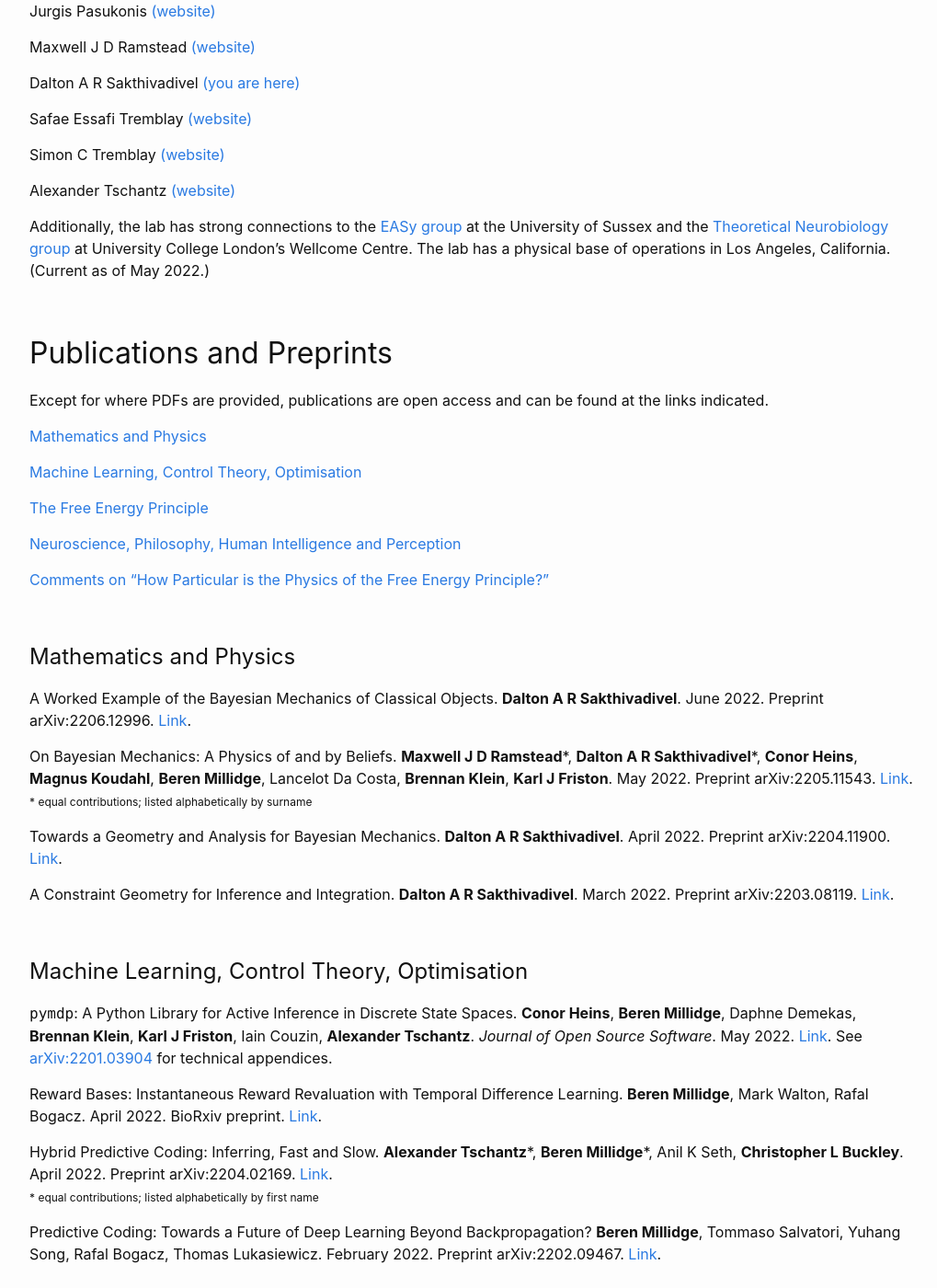
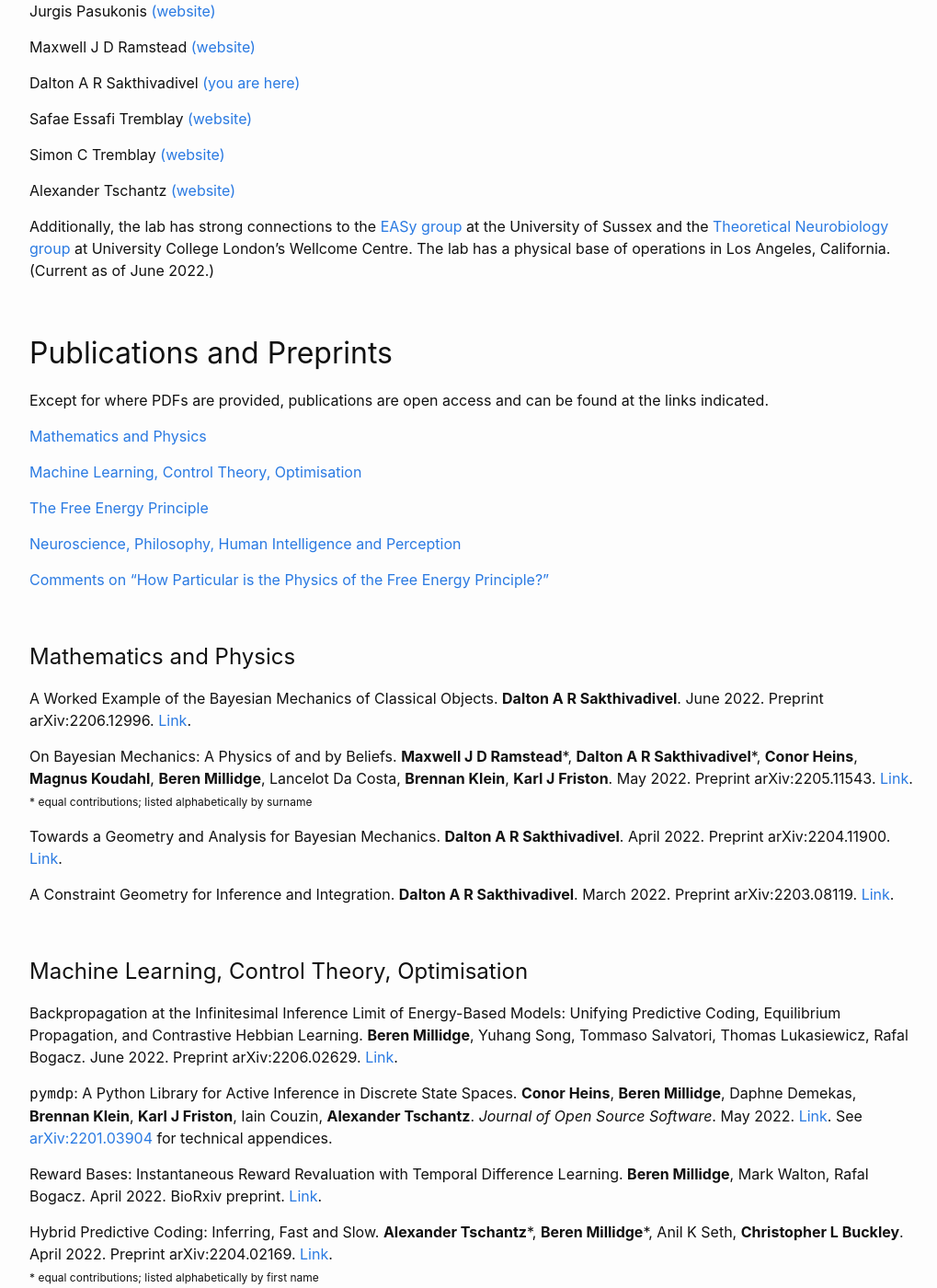
Before and after one commit to DARSakthi/DARSakthi.github.io, a Jekyll site: the page built from verses-lab.markdown, in a window 1280 px wide and 1400 px high, scrolled down 773 px. Shown: the whole window at 92% size, without its empty margins (126-1145 px from the left). Built offline with Jekyll 4.4.1, drawn with Linux system fonts in a browser that asks for light colours.

Commit message:
Added paper

```diff
--- a/verses-lab.markdown
+++ b/verses-lab.markdown
@@ -41,7 +41,7 @@ Simon C Tremblay [(website)](https://www.researchgate.net/profile/Simon-Tremblay
 
 Alexander Tschantz [(website)](https://github.com/alec-tschantz)
 
-Additionally, the lab has strong connections to the [EASy group](https://www.sussex.ac.uk/research/centres/ai-research-group/) at the University of Sussex and the [Theoretical Neurobiology group](https://www.fil.ion.ucl.ac.uk/team/theoretical-neurobiology-team/) at University College London's Wellcome Centre. The lab has a physical base of operations in Los Angeles, California. (Current as of May 2022.)
+Additionally, the lab has strong connections to the [EASy group](https://www.sussex.ac.uk/research/centres/ai-research-group/) at the University of Sussex and the [Theoretical Neurobiology group](https://www.fil.ion.ucl.ac.uk/team/theoretical-neurobiology-team/) at University College London's Wellcome Centre. The lab has a physical base of operations in Los Angeles, California. (Current as of June 2022.)
 
 &nbsp;
 
@@ -77,6 +77,8 @@ A Constraint Geometry for Inference and Integration. **Dalton A R Sakthivadivel*
 
 <a name="ml"></a>
 # Machine Learning, Control Theory, Optimisation
+
+Backpropagation at the Infinitesimal Inference Limit of Energy-Based Models: Unifying Predictive Coding, Equilibrium Propagation, and Contrastive Hebbian Learning. **Beren Millidge**, Yuhang Song, Tommaso Salvatori, Thomas Lukasiewicz, Rafal Bogacz. June 2022. Preprint arXiv:2206.02629. [Link](https://arxiv.org/abs/2206.02629).
 
 <span style="font-family:Consolas">pymdp</span>: A Python Library for Active Inference in Discrete State Spaces. **Conor Heins**, **Beren Millidge**, Daphne Demekas, **Brennan Klein**, **Karl J Friston**, Iain Couzin, **Alexander Tschantz**. _Journal of Open Source Software_. May 2022. [Link](https://joss.theoj.org/papers/10.21105/joss.04098). See [arXiv:2201.03904](https://arxiv.org/abs/2201.03904) for technical appendices.
 
```
